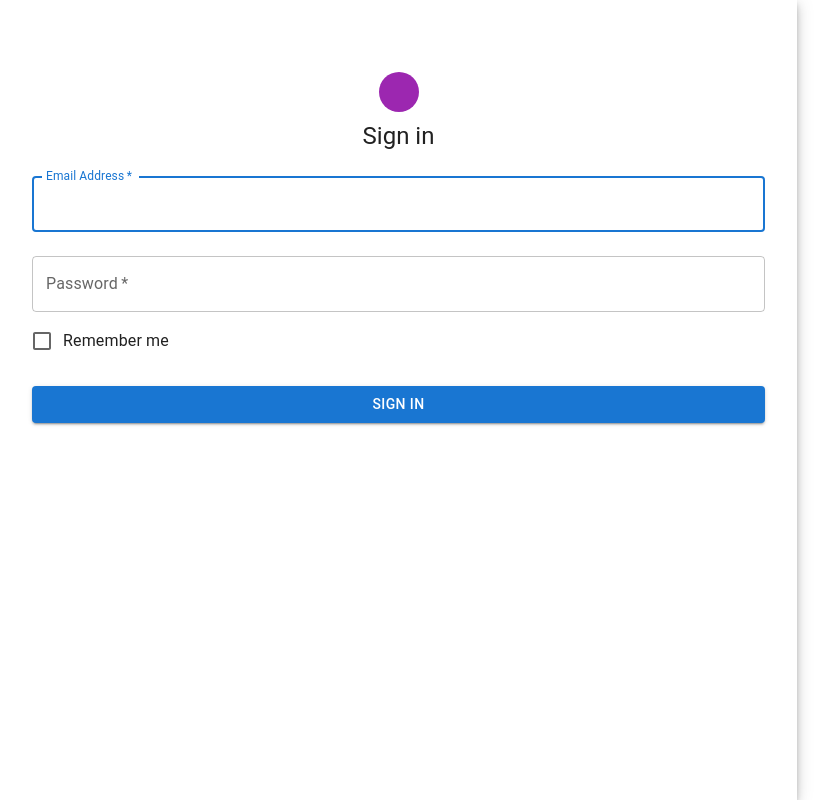
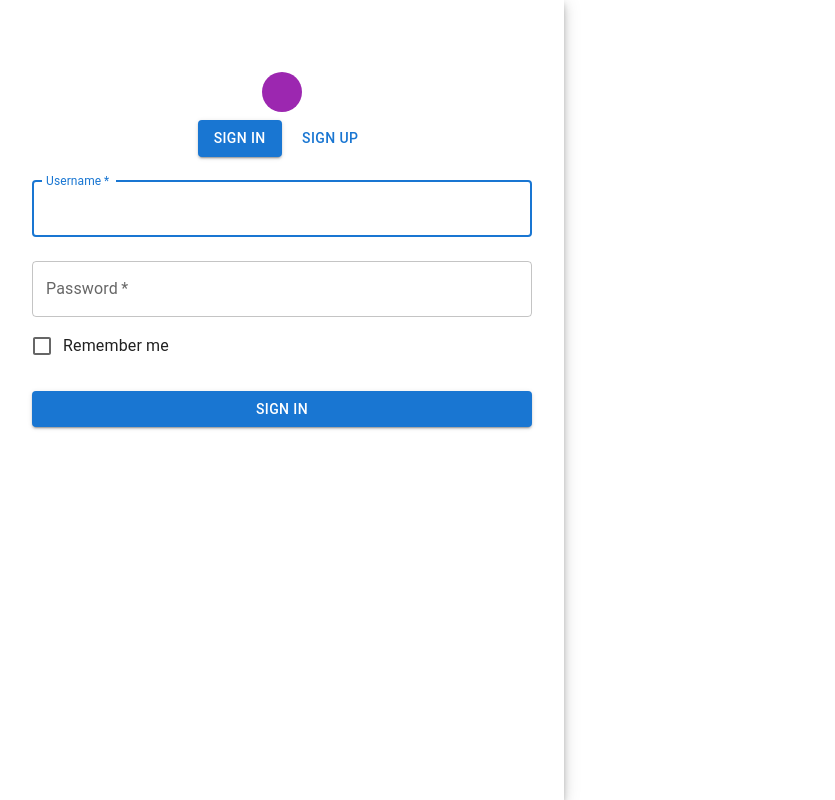
Before and after one commit to TejuMehar/Meetify-Video-Calling-App, a React (Vite) app in the folder frontend/: page /auth in a window 1280 px wide. Shown: the whole page, without its empty margins (0-835 px from the left). Built offline with nearby package versions, Linux system fonts and the light colour scheme; some icons are missing.

Commit message:
Added varient and OnChange in the Form

```diff
--- a/frontend/src/pages/authentication.jsx
+++ b/frontend/src/pages/authentication.jsx
@@ -19,6 +19,18 @@ import { createTheme, ThemeProvider } from '@mui/material/styles';
 const defaultTheme = createTheme();
 
 export default function SignInSide() {
+
+
+    const [username, setUsername] = React.useState();
+    const [password, setPassword] = React.useState();
+    const [name, setName] = React.useState();
+     const [error, setError] = React.useState("");
+     const [messages, setMessages] = React.useState([]);
+
+
+    const [formState, setFormState] = React.useState(0);
+    const[open, setOpen] = React.useState(false);
+
 
 
   return (
@@ -47,24 +59,47 @@ export default function SignInSide() {
               display: 'flex',
               flexDirection: 'column',
               alignItems: 'center',
+              width: 500
             }}
           >
             <Avatar sx={{ m: 1, bgcolor: 'secondary.main' }}>
               <LockOutlinedIcon />
             </Avatar>
-            <Typography component="h1" variant="h5">
-              Sign in
-            </Typography>
+               <div>
+                 <Button variant={formState === 0 ? "contained" : "text"} onClick={() => setFormState(0)}>
+                    Sign In
+                 </Button>
+                  &nbsp; &nbsp;
+                 <Button variant={formState === 1 ? "contained" : "text"} onClick={() => setFormState(1)}>
+                    Sign Up
+                 </Button>
+               </div>
             <Box component="form" noValidate  sx={{ mt: 1 }}>
+
+             { formState === 1 ?
               <TextField
                 margin="normal"
                 required
                 fullWidth
-                id="email"
-                label="Email Address"
-                name="email"
-                autoComplete="email"
+                id="fullname"
+                label="Full Name"
+                name="fullname"
+                autoComplete="fullname"
                 autoFocus
+                onChange={(e) => setName(e.target.value)}
+              />
+              : <> </> }
+
+
+              <TextField
+                margin="normal"
+                required
+                fullWidth
+                id="username"
+                label="Username"
+                name="username"
+                autoFocus
+                 onChange={(e) => setUsername(e.target.value)}
               />
               <TextField
                 margin="normal"
@@ -74,7 +109,7 @@ export default function SignInSide() {
                 label="Password"
                 type="password"
                 id="password"
-                autoComplete="current-password"
+                 onChange={(e) => setPassword(e.target.value)}
               />
               <FormControlLabel
                 control={<Checkbox value="remember" color="primary" />}
```
